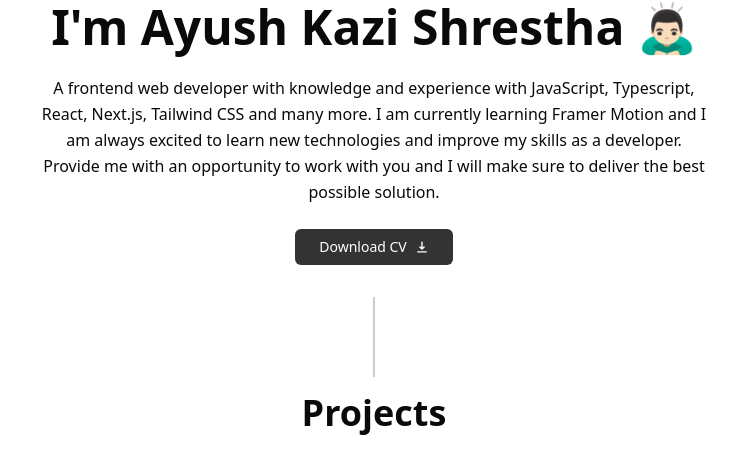
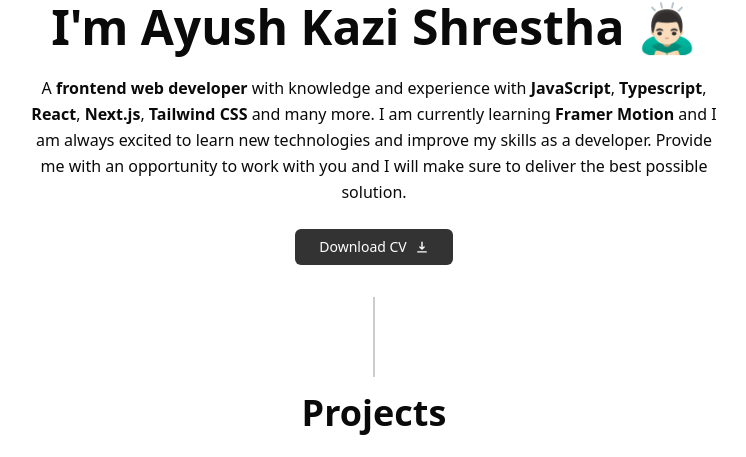
Before and after one commit to AyushKazi/my-portfolio, a Next.js app: page / in a window 1280 px wide. Shown: the part 437-894 px from the top of the page, without its empty margins (266-1012 px from the left). Built offline with nearby package versions, Linux system fonts and the light colour scheme; no server answers.

Commit message:
feat: update AboutMe component with enhanced description and add techData function; improve Projects section header

```diff
--- a/src/components/about-me.tsx
+++ b/src/components/about-me.tsx
@@ -32,13 +32,19 @@
         <h1 className="text-2xl md:text-3xl -mt-1 xl:text-5xl font-semibold">
           I&apos;m Ayush Kazi Shrestha 🙇🏻‍♂️
         </h1>
-        <p className="max-w-md mx-auto md:mx-0  lg:max-w-lg xl:max-w-2xl text-sm lg:text-base leading-relaxed  ">
-          A frontend web developer with knowledge and experience with
-          JavaScript, Typescript, React, Next.js, Tailwind CSS and many more. I
-          am currently learning Framer Motion and I am always excited to learn
-          new technologies and improve my skills as a developer. Provide me with
-          an opportunity to work with you and I will make sure to deliver the
-          best possible solution.
+        <p className="max-w-md mx-auto md:mx-0  lg:max-w-lg xl:max-w-3xl text-sm lg:text-base leading-relaxed  ">
+          A <span className="font-semibold">frontend web developer</span> with
+          knowledge and experience with&nbsp;
+          <span className="font-semibold">JavaScript</span>,{" "}
+          <span className="font-semibold">Typescript</span>,{" "}
+          <span className="font-semibold">React</span>,{" "}
+          <span className="font-semibold">Next.js</span>,{" "}
+          <span className="font-semibold">Tailwind CSS</span> and many more. I
+          am currently learning{" "}
+          <span className="font-semibold">Framer Motion</span> and I am always
+          excited to learn new technologies and improve my skills as a
+          developer. Provide me with an opportunity to work with you and I will
+          make sure to deliver the best possible solution.
         </p>
         <div className="mx-auto md:mx-0">
           <a
@@ -92,3 +98,9 @@
     href: "https://www.linkedin.com/in/ayush-kazi-shrestha-60074026b/",
   },
 ];
+
+export function techData({ tech }: { tech: string }) {
+  return (
+    <span className="py-1 px-3 bg-gray-200 rounded-lg text-xs">{tech}</span>
+  );
+}
--- a/src/components/projects.tsx
+++ b/src/components/projects.tsx
@@ -26,7 +26,10 @@
       ref={ref}
     >
       <SectionHeader>Projects</SectionHeader>
-      {/* <h2>Here are some of the projects that I have worked on.</h2> */}
+      <h2 className="mb-[2rem] -mt-3 text-sm lg:text-base text-center">
+        Here are some of the projects that I have worked on along with the
+        technologies I used.
+      </h2>
       <div className="grid sm:grid-cols-2 lg:grid-cols-3  gap-4">
         {projects.map((project, index) => (
           <ProjectCard key={index} {...project} />
--- a/src/lib/data.ts
+++ b/src/lib/data.ts
@@ -61,7 +61,7 @@
     title: "Foodi",
     description:
       "A landing page for a restaurant. Customers can view and add foods to cart.",
-    tech: ["React", "Tailwind", "Shadcn", "Zustand", "Reacr-Query"],
+    tech: ["React", "Tailwind", "Shadcn", "Zustand", "React-Query"],
     href: "https://sample-project-nine-chi.vercel.app/",
     status: "Ongoing",
     imageUrl: "/foodi.png",
```
